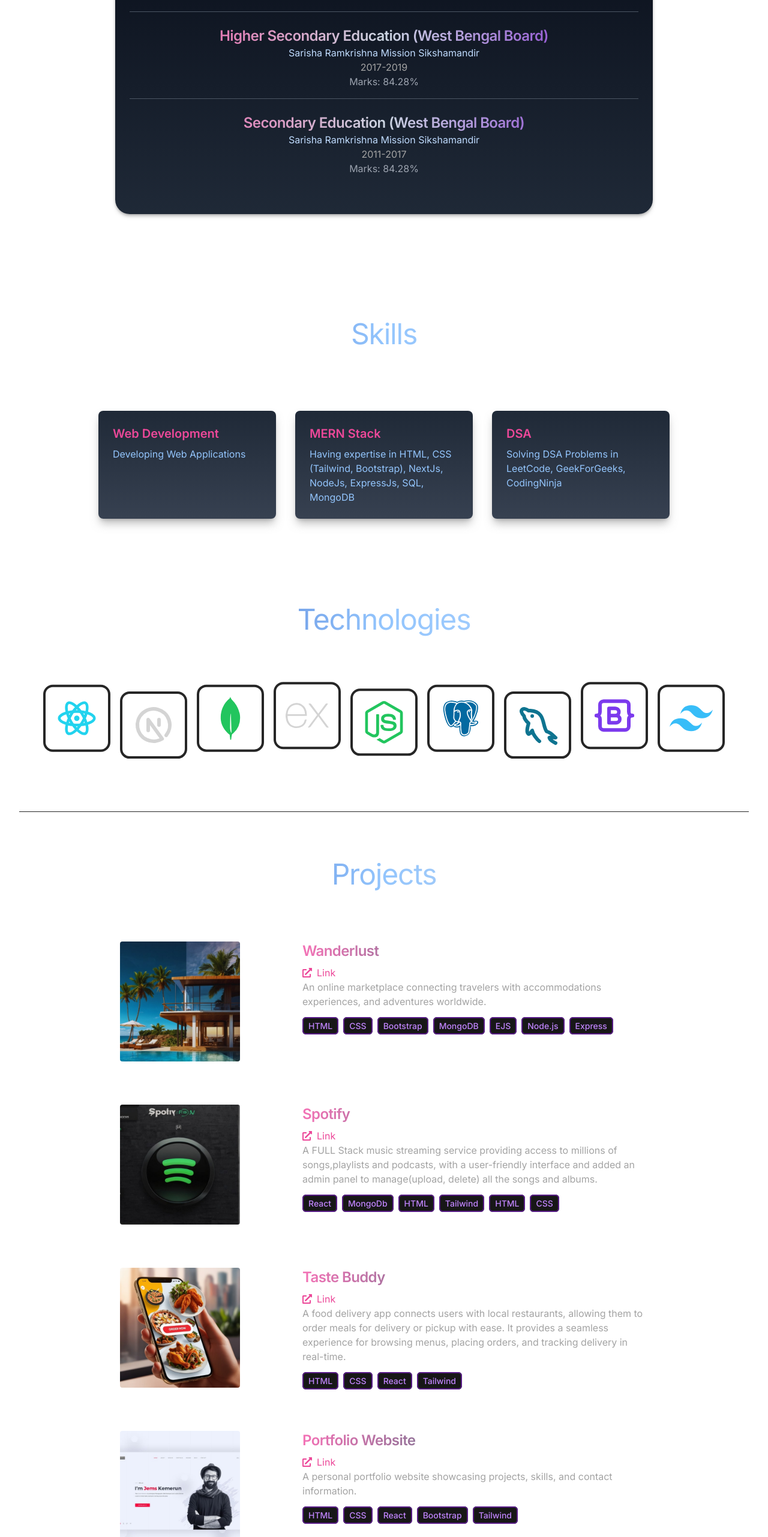
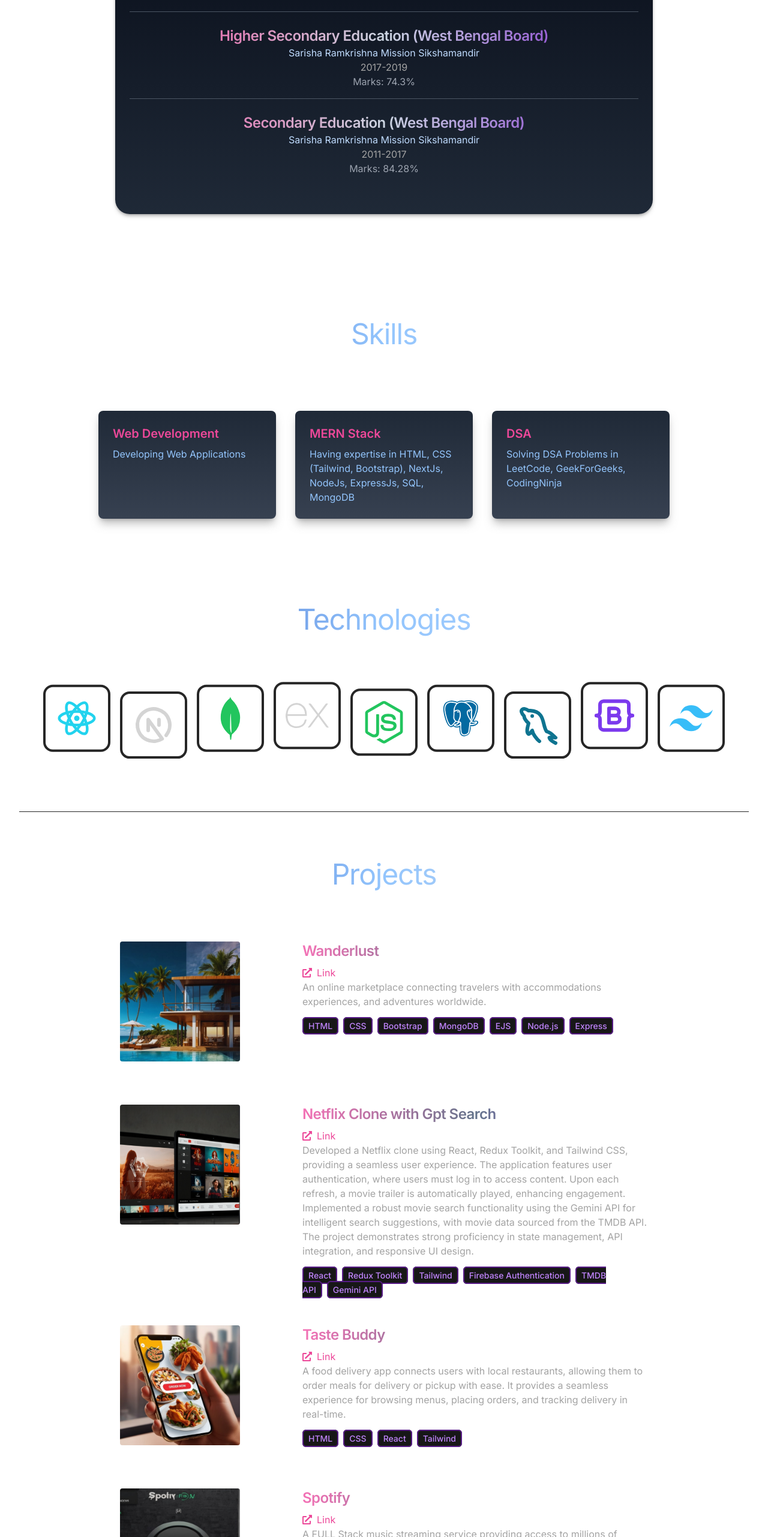
Before and after one commit to KanadShee-18/React-Framer-Portfolio, a React (Vite) app: page / in a window 1280 px wide. Shown: the part 2123-4686 px from the top of the page at 60% size. Built offline with nearby package versions, Linux system fonts and the light colour scheme.

Commit message:
Remove old links and added some visual changes

```diff
--- a/src/components/Education.jsx
+++ b/src/components/Education.jsx
@@ -18,7 +18,7 @@ const educationData = [
         degree: "Higher Secondary Education (West Bengal Board)",
         institution: "Sarisha Ramkrishna Mission Sikshamandir",
         duration: "2017-2019",
-    marks: "84.28%",
+        marks: "74.3%",
     },
     {
         degree: "Secondary Education (West Bengal Board)",
@@ -31,12 +31,12 @@ const educationData = [
 const Education = () => {
     return (
         <div id="education" className="w-full py-12">
-      <div className="container mx-auto px-4 text-center">
+            <div className="container px-4 mx-auto text-center">
                 <motion.h2
                     whileInView={{ opacity: 1, y: 0 }}
                     initial={{ opacity: 0, y: -100 }}
                     transition={{ duration: 1.5 }}
-          className="my-20 text-center text-5xl bg-gradient-to-r from-blue-800 via-blue-300 to-neutral-200 bg-clip-text tracking-tight text-transparent pb-2"
+                    className="pb-2 my-20 text-5xl tracking-tight text-center text-transparent bg-gradient-to-r from-blue-800 via-blue-300 to-neutral-200 bg-clip-text"
                 >
                     Education
                 </motion.h2>
@@ -44,7 +44,7 @@ const Education = () => {
                     whileInView={{ opacity: 1, x: 0 }}
                     initial={{ opacity: 0, x: 100 }}
                     transition={{ duration: 0.8 }}
-          className="bg-gradient-to-b from-gray-950 to-gray-800 text-gray-400 rounded-3xl p-6 mx-auto w-full max-w-4xl shadow-md shadow-neutral-500/50"
+                    className="w-full max-w-4xl p-6 mx-auto text-gray-400 shadow-md bg-gradient-to-b from-gray-950 to-gray-800 rounded-3xl shadow-neutral-500/50"
                 >
                     {educationData.map((item, index) => (
                         <motion.div
@@ -52,9 +52,9 @@ const Education = () => {
                             initial={{ opacity: 0, x: -100 }}
                             transition={{ duration: 0.8, delay: 0.5 }}
                             key={index}
-              className="mb-6 border-b border-gray-600 pb-4 last:border-none"
+                            className="pb-4 mb-6 border-b border-gray-600 last:border-none"
                         >
-              <h3 className="text-2xl font-semibold bg-gradient-to-r from-pink-500 via-slate-300 to-purple-700 bg-clip-text tracking-tight text-transparent">
+                            <h3 className="text-2xl font-semibold tracking-tight text-transparent bg-gradient-to-r from-pink-500 via-slate-300 to-purple-700 bg-clip-text">
                                 {item.degree}
                             </h3>
                             <p className="text-blue-200">{item.institution}</p>
--- a/src/constants/index.js
+++ b/src/constants/index.js
@@ -57,33 +57,9 @@ export const PROJECTS = [
         ],
     },
     {
-    title: "Spotify",
-    image: project2,
-    link: "https://spotify-frontend-izzd.onrender.com/",
-    description:
-      "A FULL Stack music streaming service providing access to millions of songs,playlists and podcasts, with a user-friendly interface and added an admin panel to manage(upload, delete) all the songs and albums.",
-    technologies: ["React", "MongoDb", "HTML", "Tailwind", "HTML", "CSS"],
-  },
-  {
-    title: "Taste Buddy",
-    image: project3,
-    link: "https://taste-buddy-mu.vercel.app/",
-    description:
-      "A food delivery app connects users with local restaurants, allowing them to order meals for delivery or pickup with ease. It provides a seamless experience for browsing menus, placing orders, and tracking delivery in real-time.",
-    technologies: ["HTML", "CSS", "React", "Tailwind"],
-  },
-  {
-    title: "Portfolio Website",
-    image: project4,
-    link: "",
-    description:
-      "A personal portfolio website showcasing projects, skills, and contact information.",
-    technologies: ["HTML", "CSS", "React", "Bootstrap", "Tailwind"],
-  },
-  {
         title: "Netflix Clone with Gpt Search",
         image: project5,
-    link: "https://videostreaming-gpt-clone-seven.vercel.app/",
+        link: "https://viewmax.netlify.app/",
         description:
             "Developed a Netflix clone using React, Redux Toolkit, and Tailwind CSS, providing a seamless user experience. The application features user authentication, where users must log in to access content. Upon each refresh, a movie trailer is automatically played, enhancing engagement. Implemented a robust movie search functionality using the Gemini API for intelligent search suggestions, with movie data sourced from the TMDB API. The project demonstrates strong proficiency in state management, API integration, and responsive UI design.",
         technologies: [
@@ -95,6 +71,30 @@ export const PROJECTS = [
             "Gemini API",
         ],
     },
+    {
+        title: "Taste Buddy",
+        image: project3,
+        link: "https://taste-buddy-mu.vercel.app/",
+        description:
+            "A food delivery app connects users with local restaurants, allowing them to order meals for delivery or pickup with ease. It provides a seamless experience for browsing menus, placing orders, and tracking delivery in real-time.",
+        technologies: ["HTML", "CSS", "React", "Tailwind"],
+    },
+    {
+        title: "Spotify",
+        image: project2,
+        link: "https://spotify-frontend-izzd.onrender.com/",
+        description:
+            "A FULL Stack music streaming service providing access to millions of songs,playlists and podcasts, with a user-friendly interface and added an admin panel to manage(upload, delete) all the songs and albums.",
+        technologies: ["React", "MongoDb", "HTML", "Tailwind", "HTML", "CSS"],
+    },
+    {
+        title: "Portfolio Website",
+        image: project4,
+        link: "",
+        description:
+            "A personal portfolio website showcasing projects, skills, and contact information.",
+        technologies: ["HTML", "CSS", "React", "Bootstrap", "Tailwind"],
+    },
 ];
 
 export const CONTACT = {
```
Lines whose indentation alone changed are shown as unchanged.
